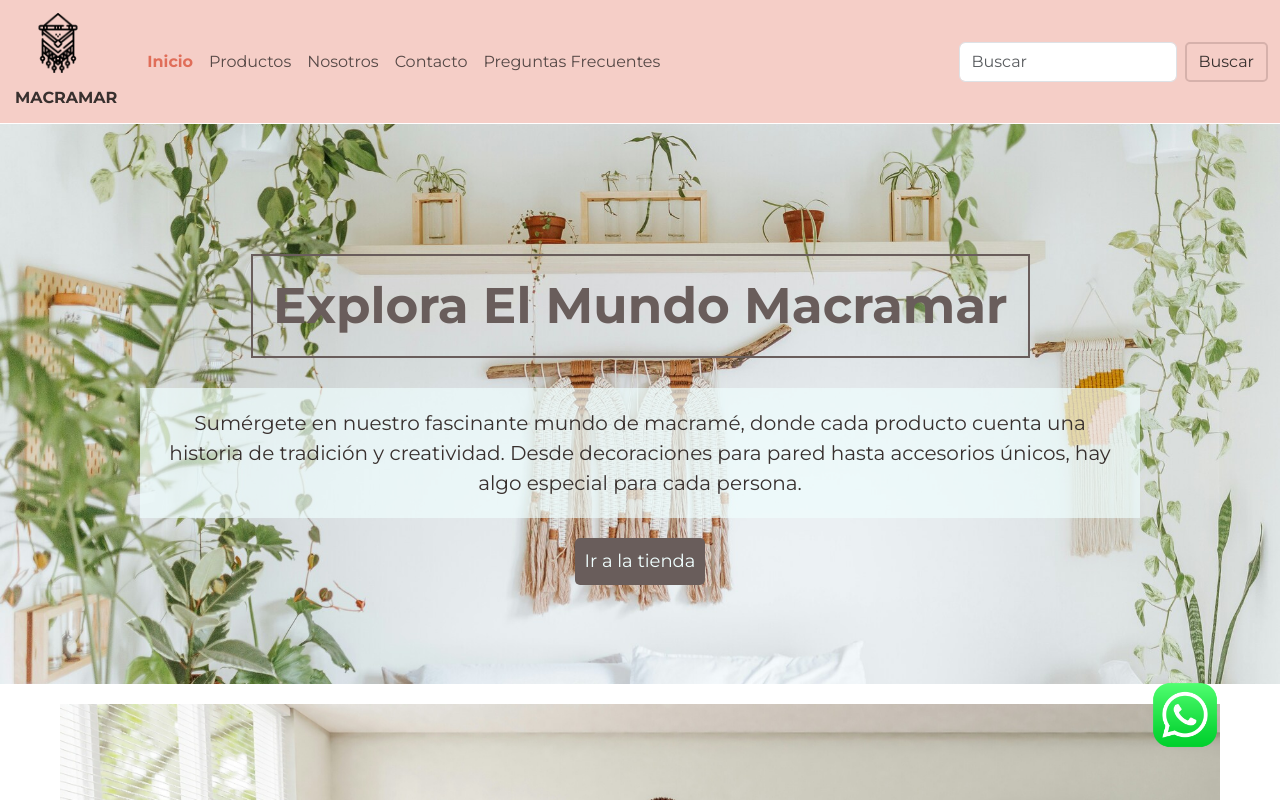
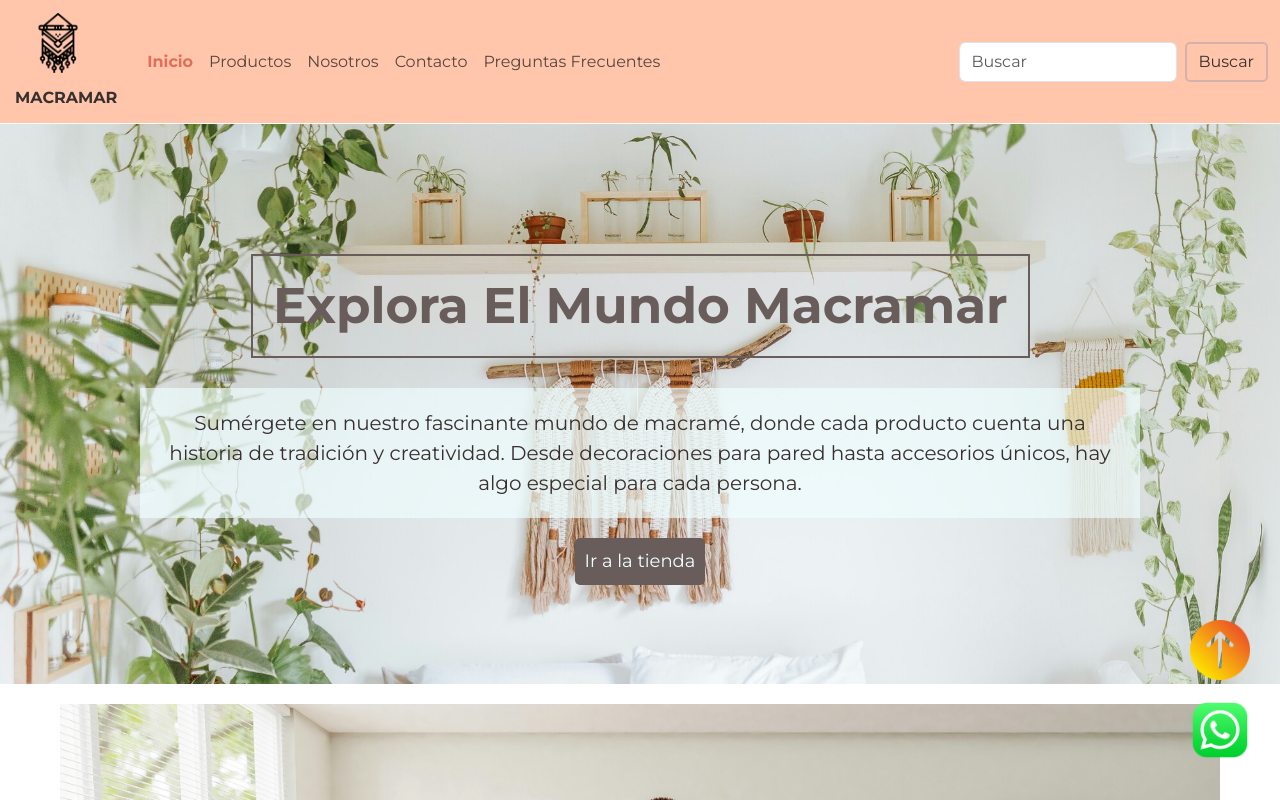
Before and after one commit to marirog86/proyecto-coder, a website: page index.html in a window 1280 px wide. Shown: the top 800 px of the page. Drawn offline with nearby package versions, Linux system fonts and the light colour scheme.

Commit message:
colores y boton flecha

```diff
--- a/index.html
+++ b/index.html
@@ -26,7 +26,7 @@
 
 <body>
     <header>
-        <nav class="menu navbar navbar-expand-lg bg-body-tertiary">
+        <nav class="menu navbar navbar-expand-lg bg-body-tertiary" id="top">
             <div class="marca">
                 <a class="navbar-brand" href="./index.html"><img src="./img/logomacrame2.png" alt="logo macrame"></a>
                 <h2 class="marca-nombre">Macramar</h2>
@@ -168,6 +168,8 @@
         </section>
         <div class="whatsapp"><a href="https://wa.me/59899680261" target="_blank"><img src="./img/logo.png" alt="logo whatsapp"></a>
         </div>
+        <div class="flecha"><a href="#top" ><img src="./img/up-arrow.png" alt="flecha"></a>
+        </div>
     </main>
     <footer>
         <a href="./index.html"><img src="./img/logomacrame2.png"></a>
--- a/scss/base/_generales.scss
+++ b/scss/base/_generales.scss
@@ -16,19 +16,21 @@ main {
 
 .whatsapp{
     position: fixed;
-    right: 60px;
-    bottom: 50px;
+    right: 30px;
+    bottom: 40px;
     img{
-        width: 70px;
+        width: 60px;
     }
 }
 
 //COLORES
 $color-principal:#38302e;
 $color-boton-menu: $color-principal, azure, #d6b1ab, #ce9990;
-$color-header: #f5cec7;
+//$color-header: #f5cec7;
+$color-header: #FFC6AC;
 $color-h1:#695d5b;
-$color-encabezado:#9e878494;
+//$color-encabezado:#9e878494;
+$color-encabezado:#C4C1A4;
 $color-fondo:rgba(240, 255, 255, 0.651);
 $color-hover-nav: #e06e59;
 $color-parrafo:rgb(111, 109, 109);
--- a/scss/componentes/_contacto.scss
+++ b/scss/componentes/_contacto.scss
@@ -23,7 +23,7 @@
 
     .boton-form{
             input{
-                background-color: $color-h1;
+                background-color: $color-encabezado;
                 color: nth($color-boton-menu,2);
                 border-color: $color-h1;
                 border: 1px;
--- a/scss/componentes/_index.scss
+++ b/scss/componentes/_index.scss
@@ -1,7 +1,15 @@
+.flecha{
+    position:fixed;
+    right: 30px;
+    bottom: 120px;
+    z-index: 1000;
+    img{
+        width: 60px;
+    }
+}
 .banner{
     width: 100%;
     height: 70vh;
-    //padding: 20px;
     color: nth($color-boton-menu,1);
     text-align: center;
     background-image: url(../img/cole-keister-ZN9LhLYCVko-unsplash.jpg);
```
Also changed, not shown: css/estilos.css, img/up-arrow.png (added).
